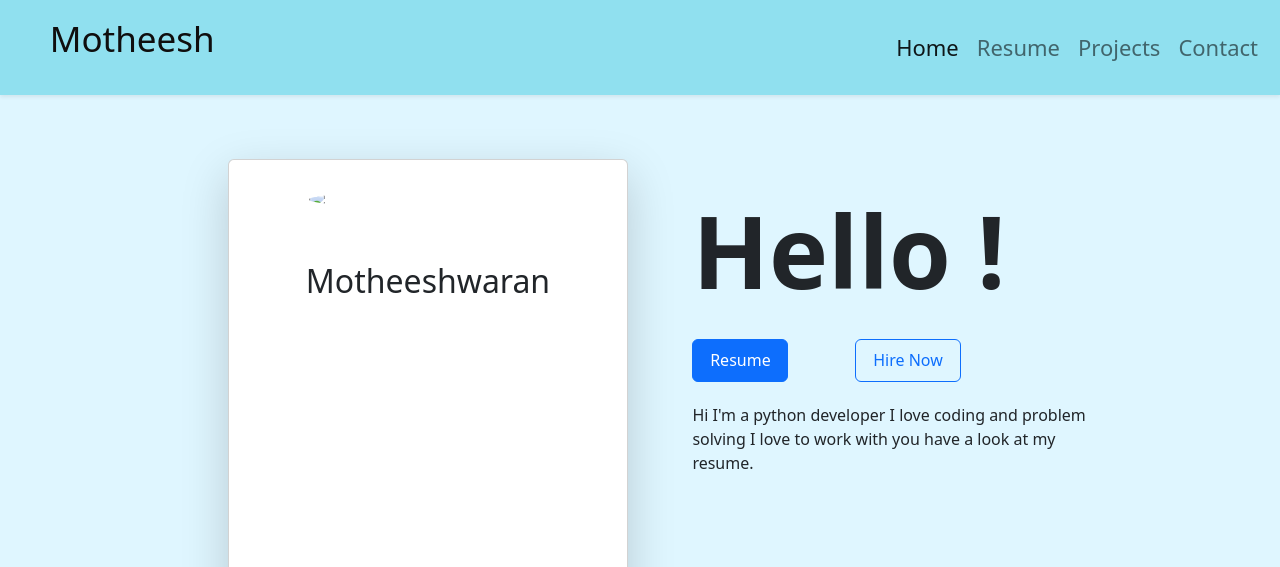
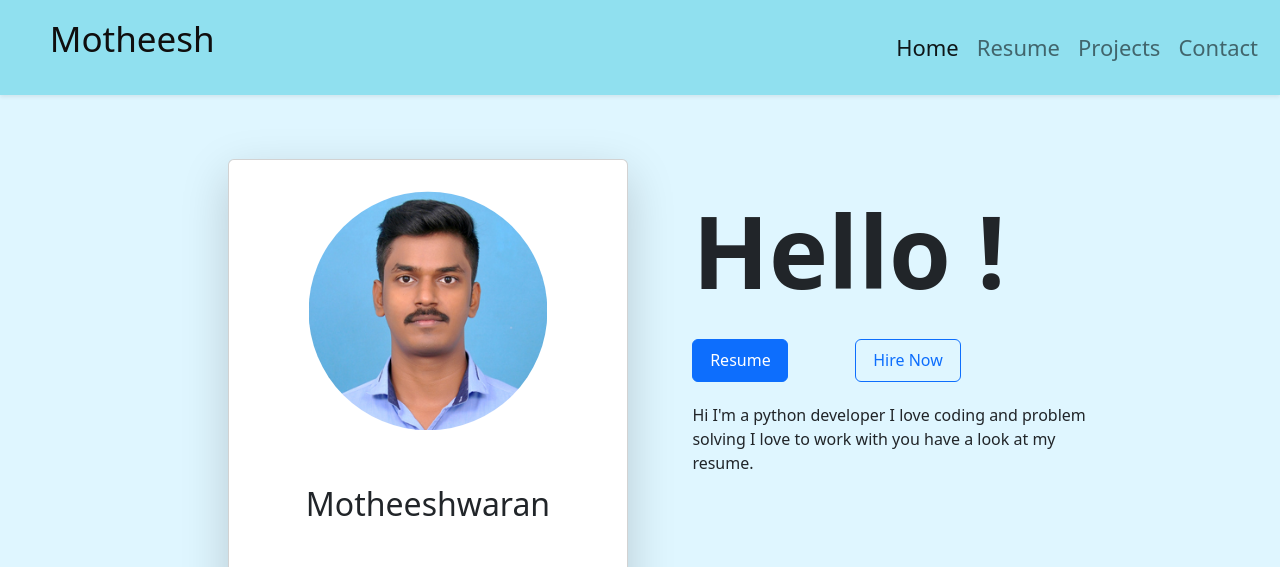
Before and after one commit to motheeshwaran/site, a plain HTML site: page index.html in a window 1280 px wide. Shown: the top 567 px of the page. Drawn offline with nearby package versions, Linux system fonts and the light colour scheme.

Commit message:
Update index.html

```diff
--- a/index.html
+++ b/index.html
@@ -43,7 +43,7 @@
 
 <div class="col-lg-6 card-outer justify-content-end d-flex">
 <div class="shadow-lg card" style="width: 25rem; height: 30rem;">
-  <img src="Images/motheesh.jpg" class="card-img-top" id="profile-img">
+  <img src="motheesh.jpg" class="card-img-top" id="profile-img">
   <div class="card-body text-center">
     <h2 class="card-text">Motheeshwaran</h2>
   </div>
```
